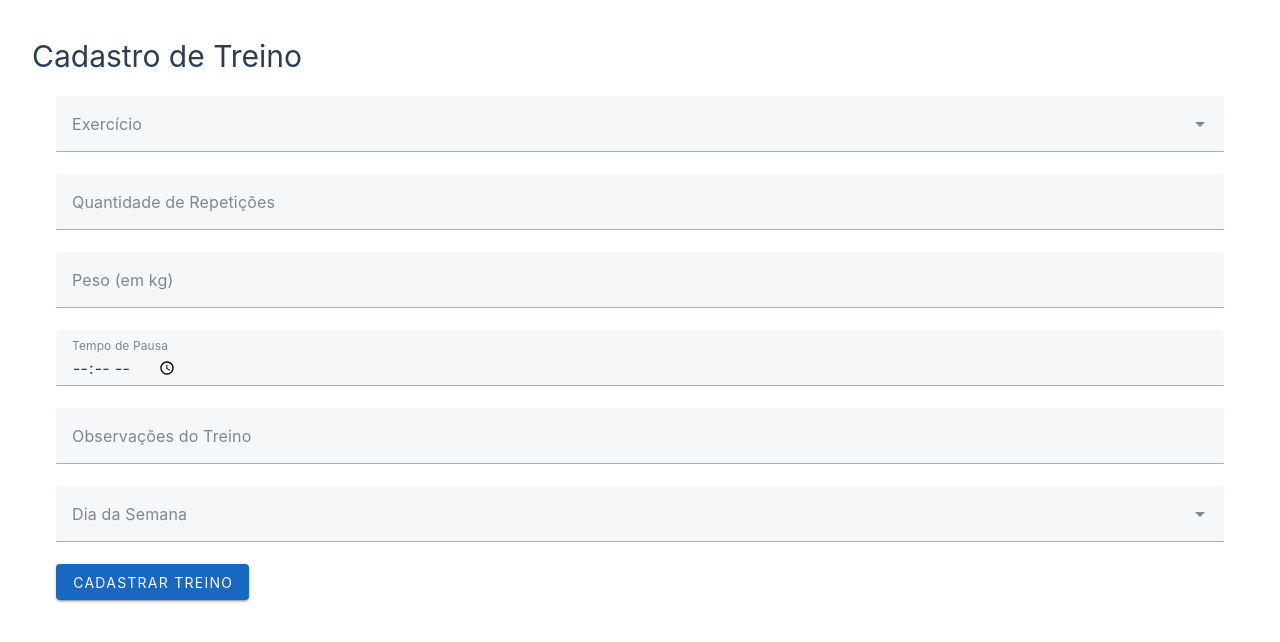
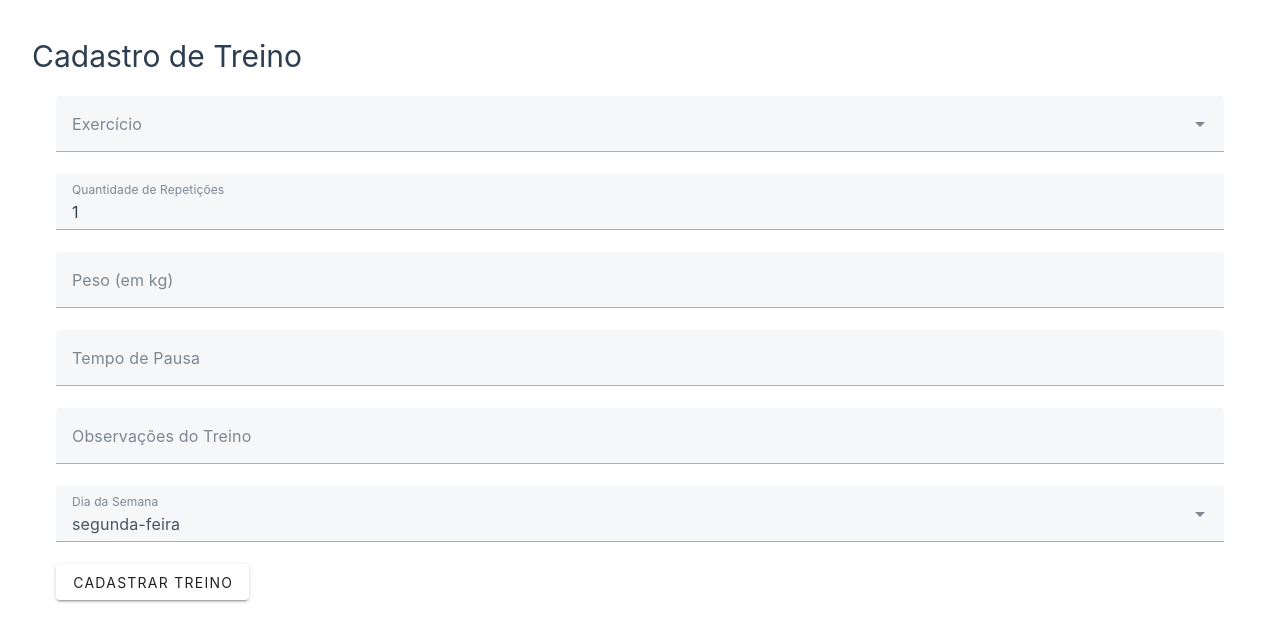
Before and after one commit to GabrielmValadao/Projeto_TrainSys, a Vue app in the folder project-trainsyst/: page /Cadastro/Treino in a window 1280 px wide. Shown: the top 642 px of the page. Built offline with nearby package versions, Linux system fonts and the light colour scheme.

Commit message:
feat: desenvolve as variaveis no script

```diff
--- a/project-trainsyst/src/views/TrainingRegistration/TrainingRegistration.vue
+++ b/project-trainsyst/src/views/TrainingRegistration/TrainingRegistration.vue
@@ -1,7 +1,7 @@
 <template>
-        <h1>Cadastro de Treino</h1>
-        <v-container>
-    <v-form @submit.prevent="cadastrarTreino">
+  <h1>Cadastro de Treino</h1>
+  <v-container>
+    <v-form ref="form" @submit.prevent="handleSubmit">
       <v-select
         label="Exercício"
         v-model="selectedExercise"
@@ -9,37 +9,59 @@
         item-text="name"
         item-value="id"
         required
-      ></v-select>
+      />
       <v-text-field
         label="Quantidade de Repetições"
         v-model="repetitions"
         type="number"
         min="1"
         required
-      ></v-text-field>
+      />
       <v-text-field
         label="Peso (em kg)"
         v-model="weight"
         type="number"
         required
-      ></v-text-field>
+      />
       <v-text-field
         label="Tempo de Pausa"
         v-model="breakTime"
-        type="time"
+        type="text"
         required
-      ></v-text-field>
-      <v-text-field
-        label="Observações do Treino"
-        v-model="observations"
-      ></v-text-field>
+      />
+      <v-text-field label="Observações do Treino" v-model="observations" />
       <v-select
         label="Dia da Semana"
         v-model="selectedDay"
         :items="daysOfWeek"
         required
-      ></v-select>
-      <v-btn type="submit" color="primary">Cadastrar Treino</v-btn>
+      />
+      <v-btn type="submit">Cadastrar Treino</v-btn>
     </v-form>
   </v-container>
 </template>
+
+<script>
+export default {
+  data() {
+    return {
+      exercises: [], // Para armazenar os exercícios obtidos da API
+      selectedExercise: null,
+      repetitions: 1,
+      weight: null,
+      breakTime: null,
+      observations: "",
+      daysOfWeek: [
+        { title: "Segunda-feira", value: "segunda" },
+        { title: "Terça-feira", value: "terca" },
+        { title: "Quarta-feira", value: "quarta" },
+        { title: "Quinta-feira", value: "quinta" },
+        { title: "Sexta-feira", value: "sexta" },
+        { title: "Sábado", value: "sabado" },
+        { title: "Domingo", value: "domingo" },
+      ],
+      selectedDay: new Date().toLocaleDateString("pt-BR", { weekday: "long" }), // Dia atual como valor padrão
+    };
+  },
+};
+</script>
```
